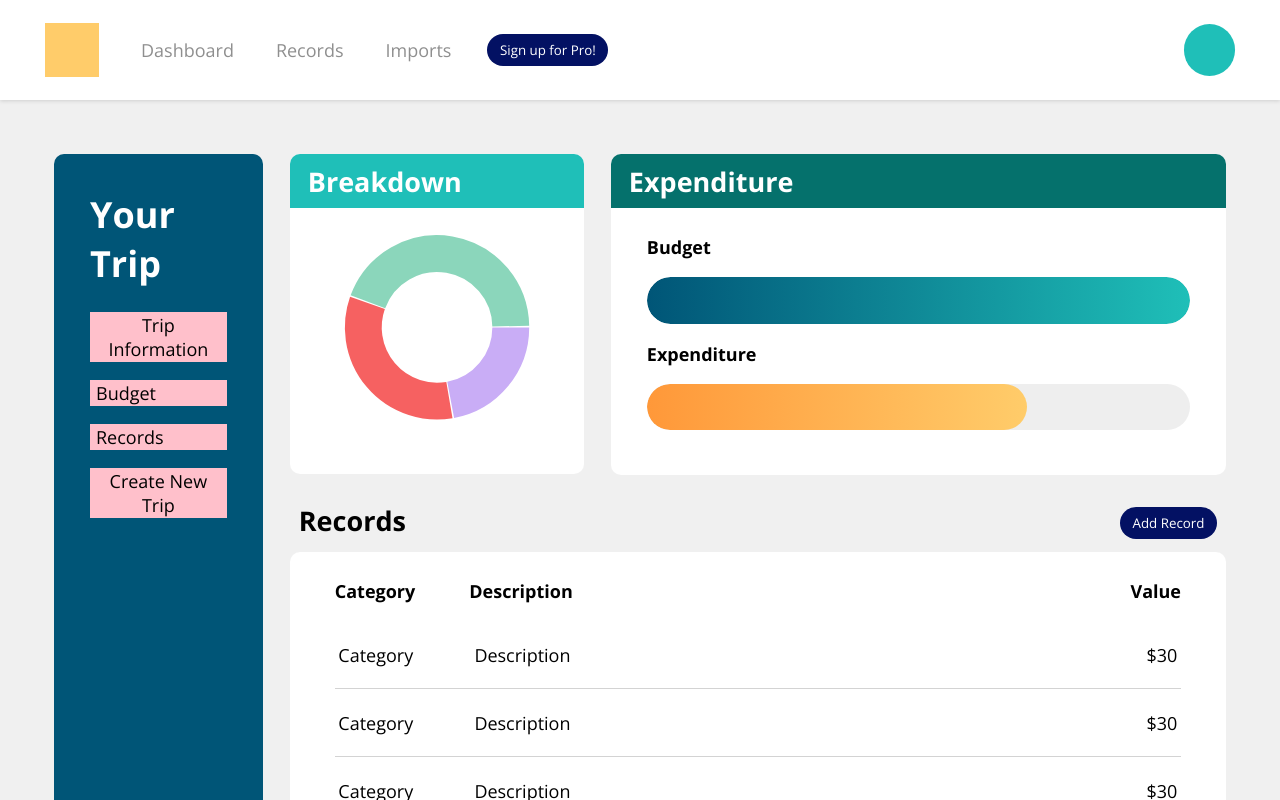
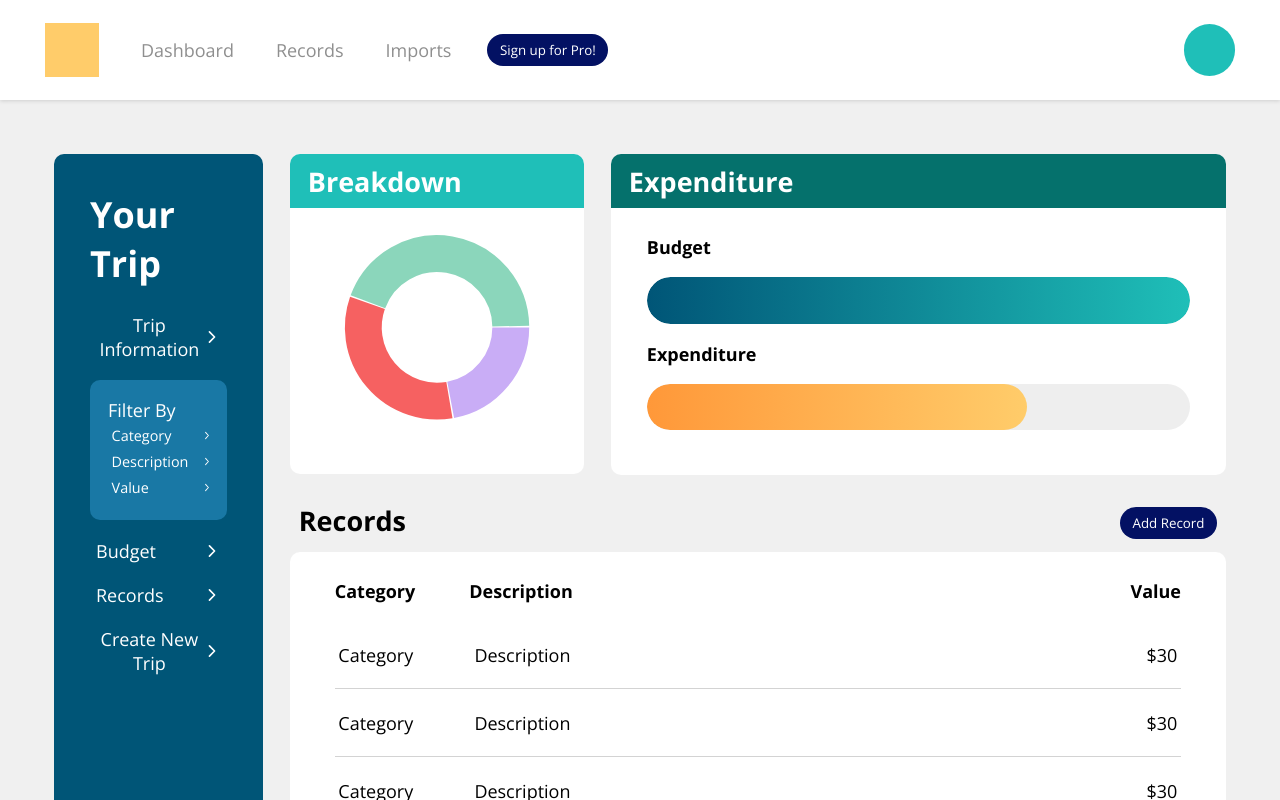
Before and after one commit to BenLouWong/Travelix, a React (Create React App) app in the folder travelix/: page / in a window 1280 px wide. Both pictures are taken after a click on the button "Trip Information". Shown: the top 800 px of the page. Built offline with nearby package versions, Linux system fonts and the light colour scheme.

Commit message:
Update 04
Added side bar button functionality - not finished

```diff
--- a/travelix/src/App.js
+++ b/travelix/src/App.js
@@ -27,8 +27,11 @@ function App() {
 					path="/"
 					element={<Dashboard onShowForm={modalHandler}></Dashboard>}
 				></Route>
+				<Route
+					path="Records"
+					element={<Records onShowForm={modalHandler}></Records>}
+				></Route>
 				<Route path="Imports" element={<Imports></Imports>}></Route>
-				<Route path="Records" element={<Records></Records>}></Route>
 			</Routes>
 		</Router>
 	);
--- /dev/null
+++ b/travelix/src/components/Buttons/SideBarButton.js
@@ -0,0 +1,24 @@
+import React from "react";
+import {
+	Button,
+	Chevron,
+	ButtonInner,
+	ChevronInner,
+} from "./SideBarButton.styles";
+import chevronArrow from "../../images/chevron-forward-outline.svg";
+
+export default function SideBarButton(props) {
+	const buttonTypeHandler = props.main ? (
+		<Button onClick={props.onOpen}>
+			{props.title}
+			<Chevron src={chevronArrow}></Chevron>
+		</Button>
+	) : (
+		<ButtonInner>
+			{props.title}
+			<ChevronInner src={chevronArrow}></ChevronInner>
+		</ButtonInner>
+	);
+
+	return <>{buttonTypeHandler}</>;
+}
--- /dev/null
+++ b/travelix/src/components/Buttons/SideBarButton.styles.js
@@ -0,0 +1,40 @@
+import styled from "styled-components";
+
+export const Chevron = styled.img`
+	height: 1rem;
+	width: 1rem;
+	rotate: 0deg;
+	transition: rotate 0.1s ease;
+`;
+
+export const ChevronInner = styled(Chevron)`
+	height: 0.6rem;
+	width: 0.6rem;
+`;
+
+export const Button = styled.button`
+	display: flex;
+	align-items: center;
+	justify-content: space-between;
+	background: transparent;
+	border: none;
+	width: 100%;
+	height: auto;
+	font-size: var(--fontSmall);
+	color: white;
+	cursor: pointer;
+
+	:hover {
+		opacity: 0.8;
+	}
+
+	:hover ${Chevron} {
+		rotate: 90deg;
+	}
+`;
+
+export const ButtonInner = styled(Button)`
+	font-size: var(--fontVerySmall);
+	padding: 0.2rem 0;
+	margin: 0 0.2rem;
+`;
--- a/travelix/src/components/Collapsible/Collapsible.js
+++ b/travelix/src/components/Collapsible/Collapsible.js
@@ -1,12 +1,24 @@
 import React from "react";
-import { Wrapper, Button } from "./Collapsible.styles";
+import { Wrapper } from "./Collapsible.styles";
 import CollapsibleMenu from "./CollapsibleMenu";
+import SideBarButton from "../Buttons/SideBarButton";
+import { useState } from "react";
 
 export default function Collapsible(props) {
+	const [openState, setOpenState] = useState(false);
+
+	const collapsibleHandler = () => {
+		setOpenState(!openState);
+	};
+
 	return (
 		<Wrapper>
-			<Button>{props.title}</Button>
-			<CollapsibleMenu></CollapsibleMenu>
+			<SideBarButton
+				title={props.title}
+				main
+				onOpen={collapsibleHandler}
+			></SideBarButton>
+			{openState && <CollapsibleMenu></CollapsibleMenu>}
 		</Wrapper>
 	);
 }
--- a/travelix/src/components/Collapsible/Collapsible.styles.js
+++ b/travelix/src/components/Collapsible/Collapsible.styles.js
@@ -9,14 +9,3 @@ export const Wrapper = styled.div`
 	height: auto;
 	margin-bottom: 1rem;
 `;
-
-export const Button = styled.button`
-	display: flex;
-	align-items: center;
-	justify-content: space-between;
-	border: none;
-	background: pink;
-	width: 100%;
-	height: auto;
-	font-size: var(--fontSmall);
-`;
--- a/travelix/src/components/Collapsible/CollapsibleMenu.js
+++ b/travelix/src/components/Collapsible/CollapsibleMenu.js
@@ -1,5 +1,24 @@
 import React from "react";
+import SideBarButton from "../Buttons/SideBarButton";
+import { Wrapper } from "./CollapsibleMenu.styles";
+
+const data = ["Category", "Description", "Value"];
 
 export default function CollapsibleMenu() {
-	return <div></div>;
+	const menuHandler = data.map((el) => (
+		<SideBarButton title={el}></SideBarButton>
+	));
+
+	return (
+		<Wrapper
+			animate={{
+				y: [-25, 5, 0],
+				opacity: [0, 1],
+				height: [0, 140],
+			}}
+			transition={{ duration: 0.5 }}
+		>
+			Filter By {menuHandler}
+		</Wrapper>
+	);
 }
--- a/travelix/src/components/Collapsible/CollapsibleMenu.styles.js
+++ b/travelix/src/components/Collapsible/CollapsibleMenu.styles.js
@@ -0,0 +1,12 @@
+import styled from "styled-components";
+import { motion } from "framer-motion";
+
+export const Wrapper = styled(motion.div)`
+	margin-top: 1rem;
+	opacity: 0;
+	width: 100%;
+	height: 0;
+	padding: 1rem;
+	background: var(--paleBlue);
+	border-radius: 10px;
+`;
--- a/travelix/src/components/Records/Records.js
+++ b/travelix/src/components/Records/Records.js
@@ -3,13 +3,13 @@ import { Wrapper, Content, Grid } from "../Dashboard/Dashboard.styles";
 import SideBar from "../SideBar/SideBar";
 import RecordsDash from "../Records/RecordsDash";
 
-export default function Records() {
+export default function Records(props) {
 	return (
 		<Wrapper>
 			<Content>
 				<SideBar></SideBar>
 				<Grid>
-					<RecordsDash></RecordsDash>
+					<RecordsDash onShowForm={props.onShowForm}></RecordsDash>
 				</Grid>
 			</Content>
 		</Wrapper>
--- a/travelix/src/components/SideBar/SideBar.styles.js
+++ b/travelix/src/components/SideBar/SideBar.styles.js
@@ -10,7 +10,8 @@ export const SideBarWrapper = styled(motion.div)`
 	background-color: var(--darkBlue);
 	border-radius: 10px;
 	width: 18rem;
-	height: 100%;
+	height: auto;
+	min-height: 100%;
 	padding: 2rem;
 	margin-right: 1.5rem;
 
@@ -23,7 +24,9 @@ export const SideBarWrapper = styled(motion.div)`
 		background-color: var(--darkBlue);
 		border-radius: 10px;
 		width: 19vw;
-		height: 100%;
+		height: auto;
+		min-height: 100%;
+
 		padding: 2rem;
 		margin-right: 1.5rem;
 	}
--- a/travelix/src/index.css
+++ b/travelix/src/index.css
@@ -10,6 +10,7 @@
 	--fontBig: 1.5rem;
 	--fontMed: 1.2rem;
 	--fontSmall: 1rem;
+    --fontVerySmall: 0.8rem;
 	--boxShadowDefault: 0 1px 4px 0 rgba(0, 0, 0, 0.14);
 	--boxShadowHeavy: 0 5px 8px 2px rgba(0, 0, 0, 0.2);
 	--lightGreen: #1fbfb8;
```
Also changed, not shown: travelix/src/images/chevron-forward-outline.svg (added).
